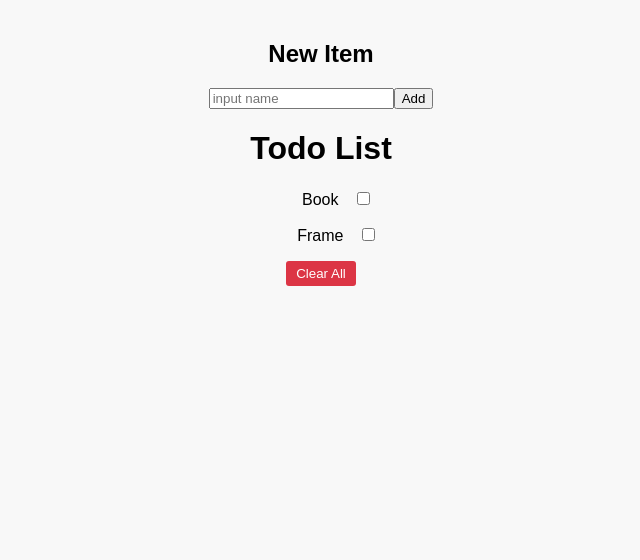
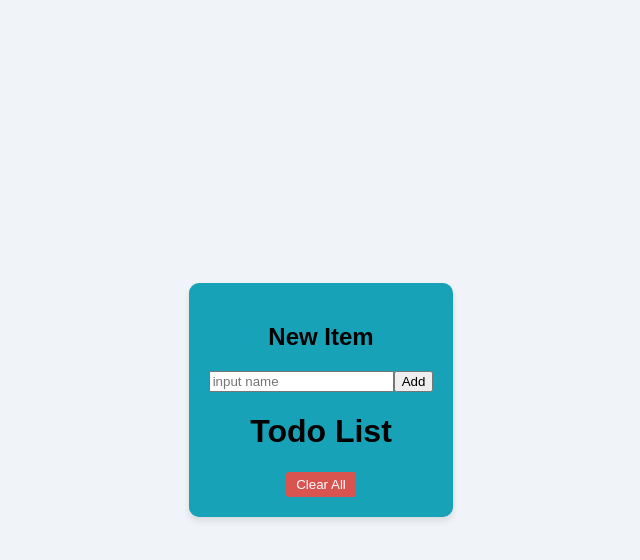
Before and after one commit to Moluno-xiii/to-do-list, a React (Create React App) app: page / in a window 1280 px wide. Shown: the top 560 px of the page, without its empty margins (319-959 px from the left). Built offline with nearby package versions, Linux system fonts and the light colour scheme.

Commit message:
added style to app and centred

```diff
--- a/src/App.css
+++ b/src/App.css
@@ -1,4 +1,4 @@
-.App {
+/* .App {
   text-align: center;
 }
 
@@ -15,7 +15,12 @@ li{
   text-transform: capitalize;
 }
 
-/* styles.css */
+
+
+
+
+
+
 body {
   font-family: Arial, sans-serif;
   margin: 0;
@@ -76,3 +81,82 @@ body {
   border-radius: 3px;
   cursor: pointer;
 }
+
+
+
+ */
+
+
+ body {
+  font-family: Arial, sans-serif;
+  margin: 0;
+  padding: 0;
+  background-color: #f8f8f8;
+  display: flex;
+  justify-content: center;
+  align-items: center;
+  height: 100vh;
+}
+
+
+body {
+  font-family: Arial, sans-serif;
+  margin: 0;
+  padding: 0;
+  background-color: #f0f4f8; /* Soft blue-gray */
+  display: flex;
+  justify-content: center;
+  align-items: center;
+  height: 100vh;
+}
+
+.App {
+  text-align: center;
+  padding: 20px;
+  background-color: #18a2b8; /* Vibrant teal */
+  border-radius: 10px;
+  box-shadow: 0px 4px 6px rgba(0, 0, 0, 0.1);
+}
+
+.header {
+  background-color: #18a2b8; /* Vibrant teal */
+  color: white;
+  padding: 10px;
+  margin-bottom: 20px;
+  border-radius: 5px;
+}
+
+.header button.submit {
+  background-color: #18a2b8; /* Vibrant teal */
+  color: white;
+  border: none;
+  padding: 5px 10px;
+  border-radius: 3px;
+  cursor: pointer;
+}
+
+.clear {
+  background-color: #d9534f; /* Red */
+  color: white;
+  border: none;
+  padding: 5px 10px;
+  border-radius: 3px;
+  cursor: pointer;
+}
+
+.inline {
+  display: inline-block;
+  margin-right: 10px;
+  color: #808080; /* Gray */
+}
+
+.inline.checked {
+  text-decoration: line-through;
+  color: #808080; /* Gray */
+}
+
+.inline[type="checkbox"] {
+  transform: scale(1.5);
+  margin-right: 5px;
+  color: #18a2b8; /* Vibrant teal */
+}
--- a/src/App.js
+++ b/src/App.js
@@ -14,7 +14,7 @@ const ArrayOf = [
 ];
 
 function App() {
-  const [item, setItems] = useState(ArrayOf);
+  const [item, setItems] = useState([]);
   const [checked, setChecked] = useState(false);
   const [input, setInput] = useState("");
 
@@ -39,10 +39,10 @@ function App() {
   // };
 
   const toggleChecked = (index) => {
-    const updatedItems = [...item]; // Create a copy of the items array
-    updatedItems[index].checked = !updatedItems[index].checked; // Toggle the checked property
+    const updatedItems = [...item];
+    updatedItems[index].checked = !updatedItems[index].checked;
 
-    setItems(updatedItems); // Update the state with the modified array
+    setItems(updatedItems);
   };
 
 
@@ -104,7 +104,7 @@ const Main = ({ item, setItems, toggle, checked }) => {
             <li className={itemIn.checked ? "inline checked" : "inline"}>
               {itemIn.name}{" "}
             </li>{" "}
-            <input type="checkbox" className="inline" checked={itemIn.checked} onChange={() =>toggle(i)} />
+            <input type="checkbox" className="inline" onChange={() =>toggle(i)} />
           </ul>
         );
       })}
```
